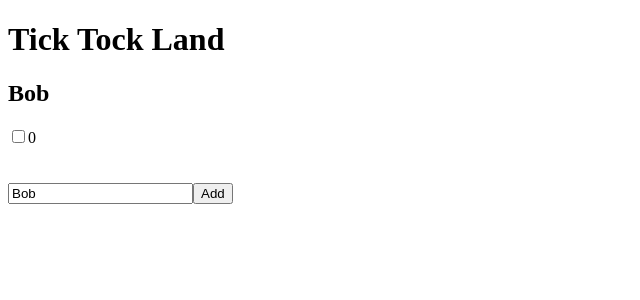
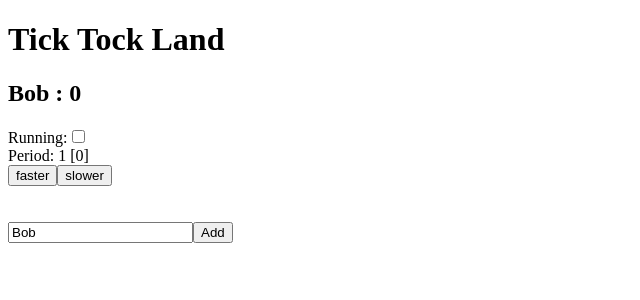
Before and after one commit to fpassow/tick-tock-land, a React (Create React App) app: page / in a window 1280 px wide. Both pictures are taken after a click on the button "Add". Shown: the top 300 px of the page, without its empty margins (0-640 px from the left). Built offline with nearby package versions, Linux system fonts and the light colour scheme.

Commit message:
Added speed contol on each counter

```diff
--- a/src/CounterComponent.js
+++ b/src/CounterComponent.js
@@ -1,10 +1,14 @@
 import React from 'react'
 
- const CounterComponent= ({counterId, label, count, running, toggleRunning})=>(
+ const CounterComponent= ({counterId, label, count, period, periodCount, running,
+                           incrPeriod, decrPeriod, toggleRunning})=>(
   <div>
-    <h2>{label}</h2>
-    <input type="checkbox" onChange={()=>{toggleRunning(counterId)}} checked={running} />
-    {count}
+    <h2>{label} : {count}</h2>
+    Running:
+    <input type="checkbox" onChange={()=>{toggleRunning(counterId)}} checked={running} /><br />
+    Period: {period} [{periodCount}]<br />
+    <button onClick={()=>{decrPeriod(counterId)}}> faster </button>
+    <button onClick={()=>{incrPeriod(counterId)}}> slower </button>
    </div>
 )
 
--- a/src/CountersContainer.js
+++ b/src/CountersContainer.js
@@ -1,34 +1,18 @@
 import React from 'react'
 import { connect } from 'react-redux'
 import CounterComponent from './CounterComponent'
-import { startStopAction } from './actions'
+import {startStopAction, incrPeriodAction, decrPeriodAction} from './actions'
 
 //--noncontainer to go inside container
-/*
-const CountersComponent = ({counters, toggleRunning})=>{
-  return (
-    <div>
-      {counters.map((counter)=>{
-        return <CounterComponent
-                    key={counter.counterId.toString()}
-                    counterd={counter.counterId}
-                    label={counter.label}
-                    count={counter.count}
-                    running={counter.running}
-                    toggleRunning={toggleRunning}
-                />
-      })}
-    </div>
-  )
-} */
-
-const CountersComponent = ({counters, toggleRunning})=>{
+const CountersComponent = ({counters, toggleRunning, incrPeriod, decrPeriod})=>{
   return (
     <div>
       {counters.map((counter)=>{
         return <CounterComponent
                     key={counter.counterId}
                     toggleRunning={toggleRunning}
+                    incrPeriod={incrPeriod}
+                    decrPeriod={decrPeriod}
                     {...counter}
                 />
       })}
@@ -43,7 +27,9 @@ const mapStateToProps = state => {
 }
 
 const mapDispatchToProps = dispatch => ({
-  toggleRunning: (id)=>{dispatch(startStopAction(id))}
+  toggleRunning: (id)=>{dispatch(startStopAction(id))},
+  incrPeriod: (id)=>{dispatch(incrPeriodAction(id))},
+  decrPeriod: (id)=>{dispatch(decrPeriodAction(id))}
 })
 
 export default connect(
--- a/src/actions.js
+++ b/src/actions.js
@@ -15,3 +15,11 @@ export function addCounterAction() {
 export function newCounterLabelAction(newCounterLabel) {
 	return {type:'NEW_COUNTER_LABEL', newCounterLabel: newCounterLabel}
 }
+
+export function incrPeriodAction(counterId) {
+	return {type:'ADJUST_PERIOD', counterId:counterId, adjustment: 1}
+}
+
+export function decrPeriodAction(counterId) {
+	return {type:'ADJUST_PERIOD', counterId:counterId, adjustment: -1}
+}
--- a/src/index.js
+++ b/src/index.js
@@ -13,7 +13,9 @@ import rootReducer from './rootReducer'
 
 const store = createStore(rootReducer, state0, applyMiddleware(thunkMiddleware))
 
-setInterval( ()=>{store.dispatch({type:'TICK'})}, 3000)
+//The "system clock" dispatches one TICK per second.
+//This drives everything that isn't driven by UI events.
+setInterval( ()=>{store.dispatch({type:'TICK'})}, 1000)
 
 ReactDOM.render(<Provider store={store}><App /></Provider>, document.getElementById('root'));
 
--- a/src/rootReducer.js
+++ b/src/rootReducer.js
@@ -12,6 +12,13 @@ function rootReducer(state = state0, action) {
       	    {},
       	    state,
       	    {counters: toggleCounterById(state.counters, action.id)}
+      	)
+    case 'ADJUST_PERIOD':
+
+        return Object.assign(
+      	    {},
+      	    state,
+      	    {counters: adjustPeriodById(state.counters, action.counterId, action.adjustment)}
       	)
     case 'ADD_COUNTER':
         let nextCounterId = state.nextCounterId
@@ -54,7 +61,7 @@ function advanceCounter(counter) {
 	} else {
 		//periodCount counts up to period,
 		//  then we advance the count and reset periodCount
-        let periodCount = counter.periodCount + 1
+        let periodCount = counter.periodCount
         let count = counter.count
         periodCount = periodCount + 1
         if (periodCount >= counter.period) {
@@ -75,4 +82,15 @@ function toggleCounterById(counters, id){
 	})
 }
 
+function adjustPeriodById(counters, counterId, adjustment){
+	return  counters.map((counter)=>{
+		if (counter.counterId === counterId) {
+			//Ignore attempt to set period to less than 1
+			return {...counter, period: Math.max(1, counter.period + adjustment)}
+		} else {
+			return counter
+		}
+	})
+}
+
 export default rootReducer
--- a/src/state0.js
+++ b/src/state0.js
@@ -5,6 +5,10 @@ const state0 = {
   counters: []
 }
 
+//counters is an array of objects like:
 //{counterId:0, label:'Counter Alpha', count:0, running: true, period:1, periodCount:0}
 
+//periodCount is incremented every "system clock" tick.
+//When periodCount === period, we increment count and reset periodCount
+
 export default state0
```
